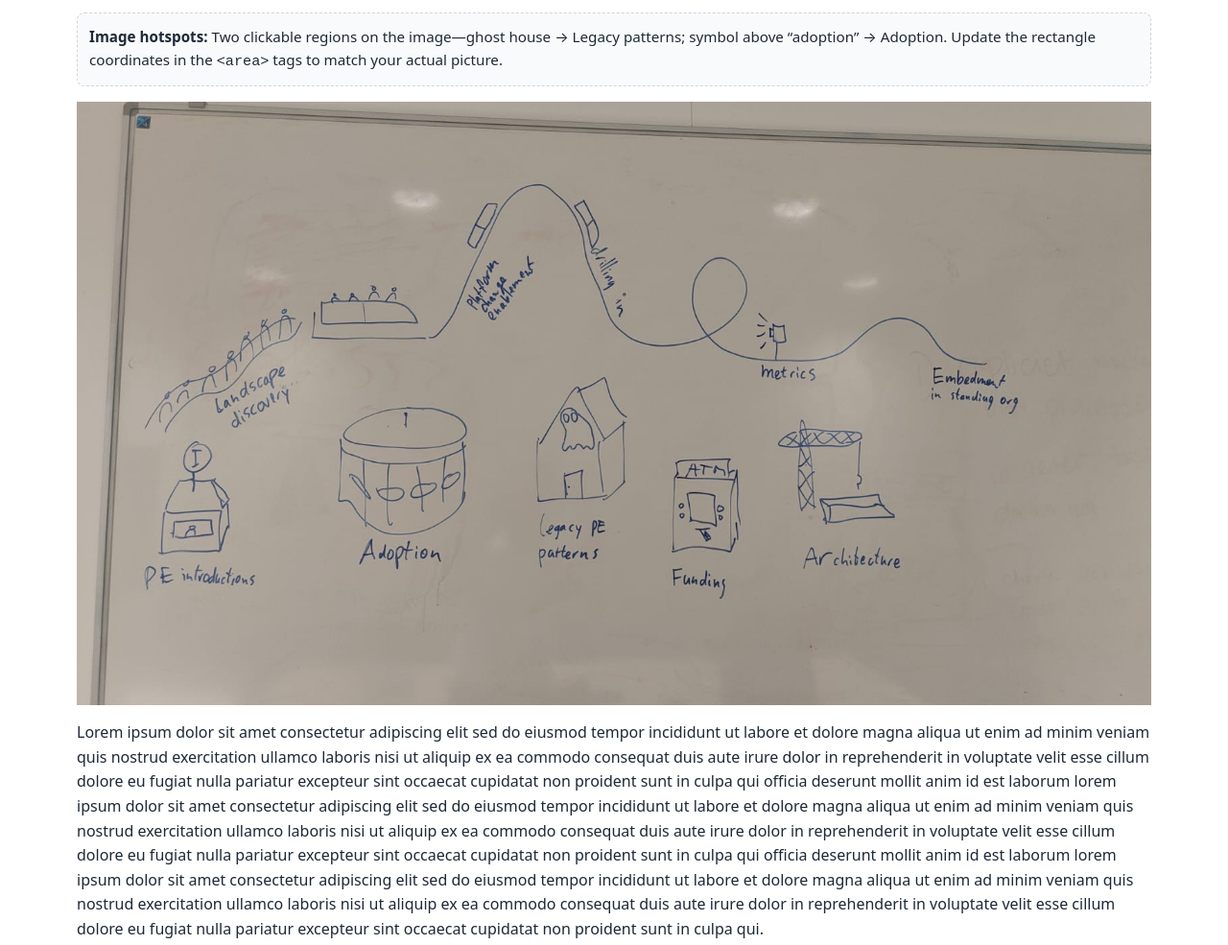
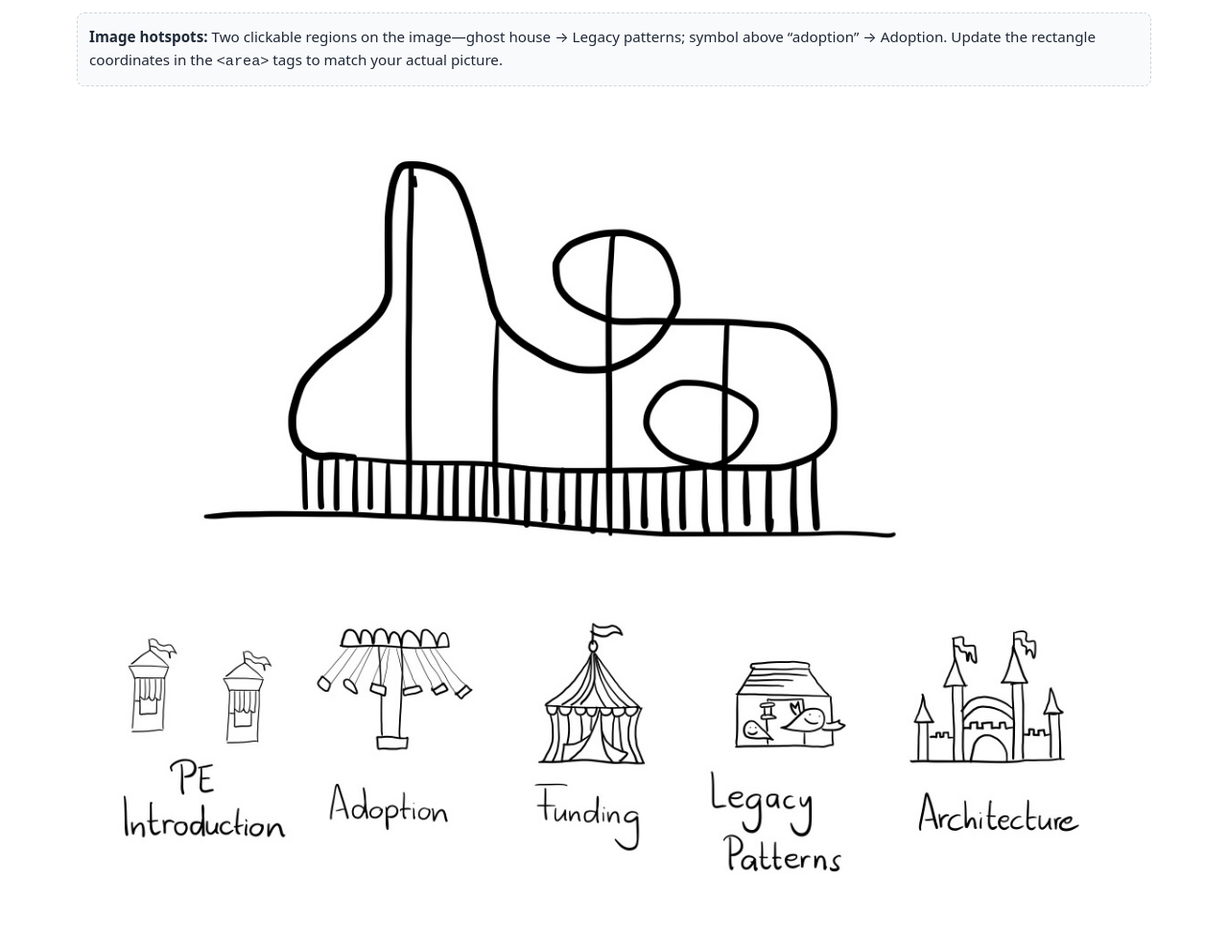
Before and after one commit to andrea-likes-platforms/platform-engineering-test-pages, a plain HTML site: page index.html in a window 1280 px wide. Shown: the part 585-1570 px from the top of the page at 96% size. Drawn offline with Linux system fonts and the light colour scheme.

Commit message:
new picture

```diff
--- a/index.html
+++ b/index.html
@@ -38,7 +38,7 @@
 
       <section>
         <img
-          src="toolkit.jpg"
+          src="toolkit_v02.jpg"
           alt="Toolkit diagram with ghost house and adoption symbol."
           class="responsive"
           loading="lazy"
```
Also changed, not shown: toolkit_v02.jpg (added), 2 other files.
